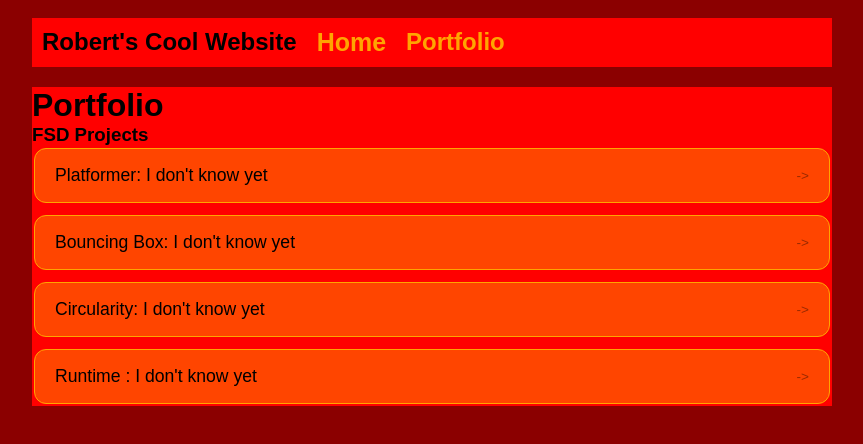
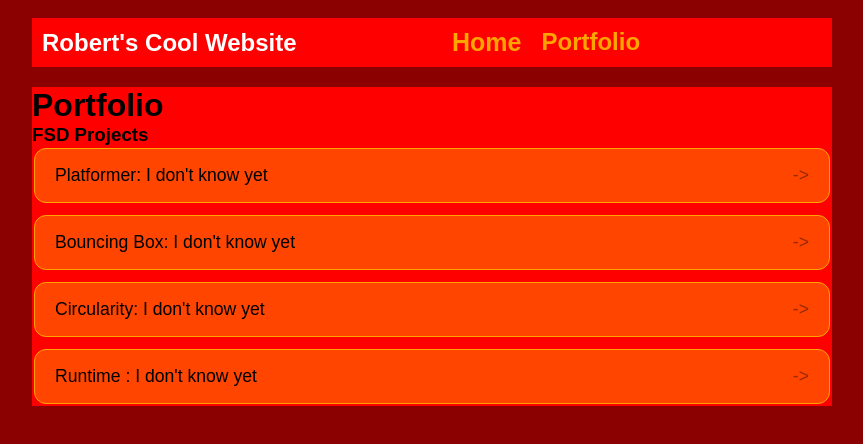
Before and after one commit to Robertcode3/Robertcode3.github.io, a plain HTML site: page portfolio.html in a window 1280 px wide. Shown: the whole page, without its empty margins (208-1071 px from the left). Drawn offline with Linux system fonts and the light colour scheme.

Commit message:
style.css

```diff
--- a/portfolio.html
+++ b/portfolio.html
@@ -9,7 +9,7 @@
    <!-- All content goes here -->
    <div id="all-contents">
     <nav>
-				<h2>Robert's Cool Website<h2>
+				<h1>Robert's Cool Website<h1>
 				<ul id="nav-ul">
 					<li class="nav-li">
 						<a href="index.html">Home</a>
--- a/style.css
+++ b/style.css
@@ -127,7 +127,7 @@ a:link{
 
 #portfolio a::after {
   content: "->";
-  font-size: 0.85rem;
+  font-size: 1.1rem;
   opacity: 0.4;
   transition: opacity 0.25s ease;
   white-space: nowrap;
```
Also changed, not shown: index.html (+1 -1 lines).
